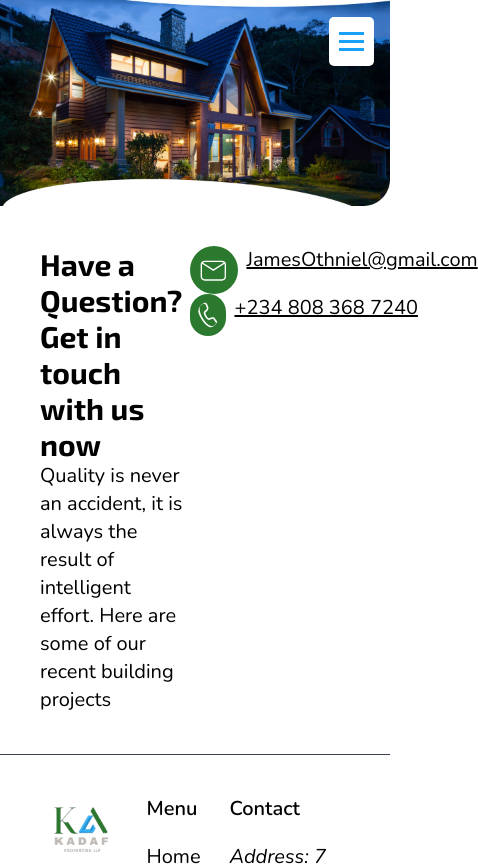
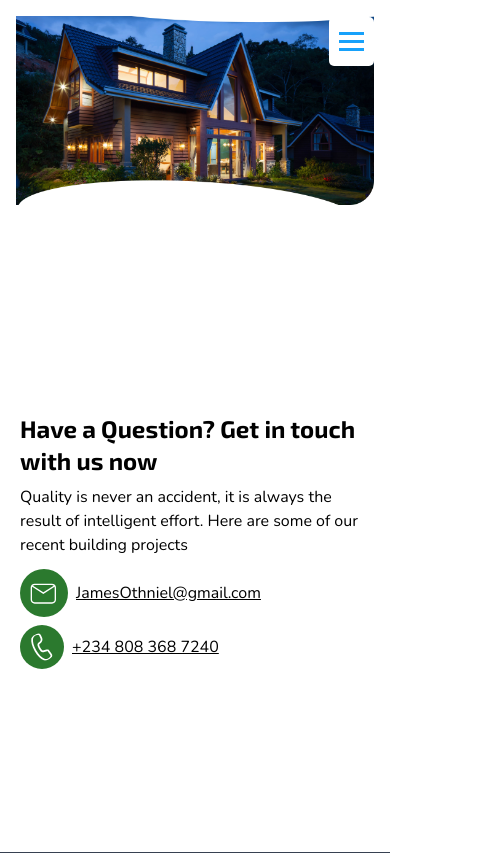
Before and after one commit to ifedolapoomoniyi/Jocacel-New, a React (Vite) app: page /contact in a window 390 px wide. Shown: the top 866 px of the page, 478 px wide, since content can reach past the window. Built offline with nearby package versions, Linux system fonts and the light colour scheme.

Commit message:
Mobile responsiveness

```diff
--- a/src/components/AdminRealEstate.jsx
+++ b/src/components/AdminRealEstate.jsx
@@ -44,13 +44,13 @@ const AdminRealEstate = ({
 	};
 
 	return (
-		<div>
+		<div className="max-w-[600px]">
 			{window.location.pathname !== "/dashboard/real-estate" ? (
-				<div className="flex justify-between items-center p-5">
-					<div className="text-2xl font-bold">
+				<div className="flex items-center justify-between p-3 md:p-5">
+					<div className="text-xl font-bold md:text-2xl">
 						Real Estate Properties
 					</div>
-					<button className="text-primary flex items-center gap-2 text-lg">
+					<button className="flex items-center gap-2 text-lg text-primary">
 						View all <FaArrowAltCircleRight />
 					</button>
 				</div>
@@ -58,35 +58,35 @@ const AdminRealEstate = ({
 				""
 			)}
 
-			<div className="flex gap-4 shadow-xl border border-gray-400 rounded-lg p-4">
-				<div>
-					<div>
+			<div className="flex flex-col items-center gap-4 p-4 border border-gray-400 rounded-lg shadow-xl md: md:flex-row md:items-stretch max-w-[400px] md:max-w-[1200px]">
+				<div className="w-full md:w-fit">
+					<div className="w-full">
 						<img
 							src={image}
 							alt=""
-							className="aspect-square h-[200px]"
+							className=" w-full md:w-fit md:aspect-square md:h-[200px]"
 						/>
 					</div>
 				</div>
 
 				<div className="relative">
 					<div>{text}</div>
-					<div className="text-gray-700 text-sm">{location}</div>
+					<div className="text-sm text-gray-700">{location}</div>
 					<div>
-						<div className="text-base px-2 flex flex-row gap-2 items-center">
+						<div className="flex flex-row items-center gap-2 px-2 text-base">
 							<MdOutlineBed /> {rooms} Bedrooms
 						</div>
-						<div className="text-base px-2 flex flex-row gap-2 items-center">
+						<div className="flex flex-row items-center gap-2 px-2 text-base">
 							<FaBath /> {bathrooms} Bathrooms
 						</div>
-						<div className="text-base px-2 flex flex-row gap-2 items-center">
+						<div className="flex flex-row items-center gap-2 px-2 text-base">
 							<LuParkingSquare /> {parking} Parking spaces
 						</div>
 					</div>
 
 					<button
 						onClick={handleToggle}
-						className="p-2 hover:bg-slate-200 rounded absolute right-0 top-3"
+						className="absolute right-0 p-2 rounded hover:bg-slate-200 top-3"
 					>
 						<TbDotsVertical />
 					</button>
@@ -97,7 +97,7 @@ const AdminRealEstate = ({
 								onClick={() => {
 									deleteProject(id);
 								}}
-								className="flex flex-row items-center hover:bg-red-400 text-red-500 gap-2 p-2 hover:text-white rounded-lg shadow-md absolute right-0 top-0 bg-white"
+								className="absolute top-0 right-0 flex flex-row items-center gap-2 p-2 text-red-500 bg-white rounded-lg shadow-md hover:bg-red-400 hover:text-white"
 							>
 								<FaTrash /> Delete project
 							</div>
@@ -106,7 +106,7 @@ const AdminRealEstate = ({
 						""
 					)}
 
-					<h4 className="text-primary font-bold text-xl place-items-end py-4">
+					<h4 className="py-4 text-xl font-bold text-primary place-items-end">
 						# {price}
 					</h4>
 				</div>
--- a/src/pages/Contact.jsx
+++ b/src/pages/Contact.jsx
@@ -6,16 +6,16 @@ import Call from "../assets/icons/Call.svg";
 
 const Contact = () => {
 	return (
-		<div className="text-xl">
+		<div className="md:text-xl">
 			<Navbar />
 
-			<div className="flex items-center justify-center">
-				<img src={ContactImg} alt="" className="max-h-[60vh]"/>
+			<div className="flex items-center justify-center p-4">
+				<img src={ContactImg} alt="" className="max-h-[60vh]" />
 			</div>
 
-			<div className="flex flex-row gap-2 justify-evenly m-10">
+			<div className="flex flex-col gap-3 m-5 md:gap-5 md:m-10 md:flex-row justify-center md:justify-evenly min-h-[70vh]">
 				<div className="max-w-[600px]">
-					<h2 className="text-3xl font-bold">
+					<h2 className="my-2 text-2xl font-bold md:text-3xl">
 						Have a Question? Get in touch with us now
 					</h2>
 					<div>
@@ -24,22 +24,22 @@ const Contact = () => {
 						projects
 					</div>
 				</div>
-				<div>
-					<a href="" className="flex flex-row gap-2">
+				<div className="flex flex-col gap-2">
+					<a href="" className="flex flex-row items-center gap-2">
 						<img
 							src={Email}
 							alt=""
-							className="p-2 bg-primary rounded-full inline"
+							className="inline p-2 rounded-full bg-primary"
 						/>
-            <div className="underline">JamesOthniel@gmail.com</div>
+						<div className="underline">JamesOthniel@gmail.com</div>
 					</a>
-					<a href="" className="flex flex-row gap-2">
+					<a href="" className="flex flex-row items-center gap-2">
 						<img
 							src={Call}
 							alt=""
-							className="p-2 bg-primary rounded-full items-center justify-center inline-flex"
+							className="inline-flex items-center justify-center p-2 rounded-full h-11 w-11 bg-primary"
 						/>
-            <div className="underline">+234 808 368 7240</div>
+						<div className="underline">+234 808 368 7240</div>
 					</a>
 				</div>
 			</div>
--- a/src/pages/GalleryDash.jsx
+++ b/src/pages/GalleryDash.jsx
@@ -55,14 +55,14 @@ const GalleryDash = () => {
 			initial={{ opacity: 0, x: 100 }}
 			animate={{ opacity: 1, x: 0 }}
 			exit={{ opacity: 0, x: -100 }}
-			className="flex flex-row text-xl"
+			className="flex flex-row md:text-xl"
 		>
 			<Sidebar />
 
-			<div className="w-full">
+			<div className="w-full p-5">
 				<TopBar />
 
-				<div>
+				<div className="md:border-none pb-5 border-b border-b-stone-600">
 					<form onSubmit={formik.handleSubmit} action={(e=> {e.preventDefault()})} className="flex flex-col gap-3 w-[300px]">
             <h3 className="font-semibold p-2">Project Title</h3>
             <textarea name="details" id="details" value={formik.values.details} onChange={formik.handleChange} cols="30" rows="3" className="resize-none rounded-lg border-gray-200 border p-4"></textarea>
@@ -73,7 +73,7 @@ const GalleryDash = () => {
 				<div>
 					<h2 className="font-semibold p-5">Past Projects</h2>
 
-					<div className="flex flex-row gap-8 flex-wrap">
+					<div className="flex flex-row gap-8 flex-wrap justify-center md:justify-normal">
 						{teamData.map((item, index) => (
 							<AdminProject
 								key={index}
--- a/src/pages/Team.jsx
+++ b/src/pages/Team.jsx
@@ -40,7 +40,7 @@ const Team = () => {
 			</div>
 
 			{/* Meet the team */}
-			<div className="p-10 flex flex-col gap-4">
+		<div className="p-5 md:p-10 flex flex-col gap-4">
 				<h1 className="text-3xl font-bold text-center pb-4">
 					Meet The Team
 				</h1>
```
